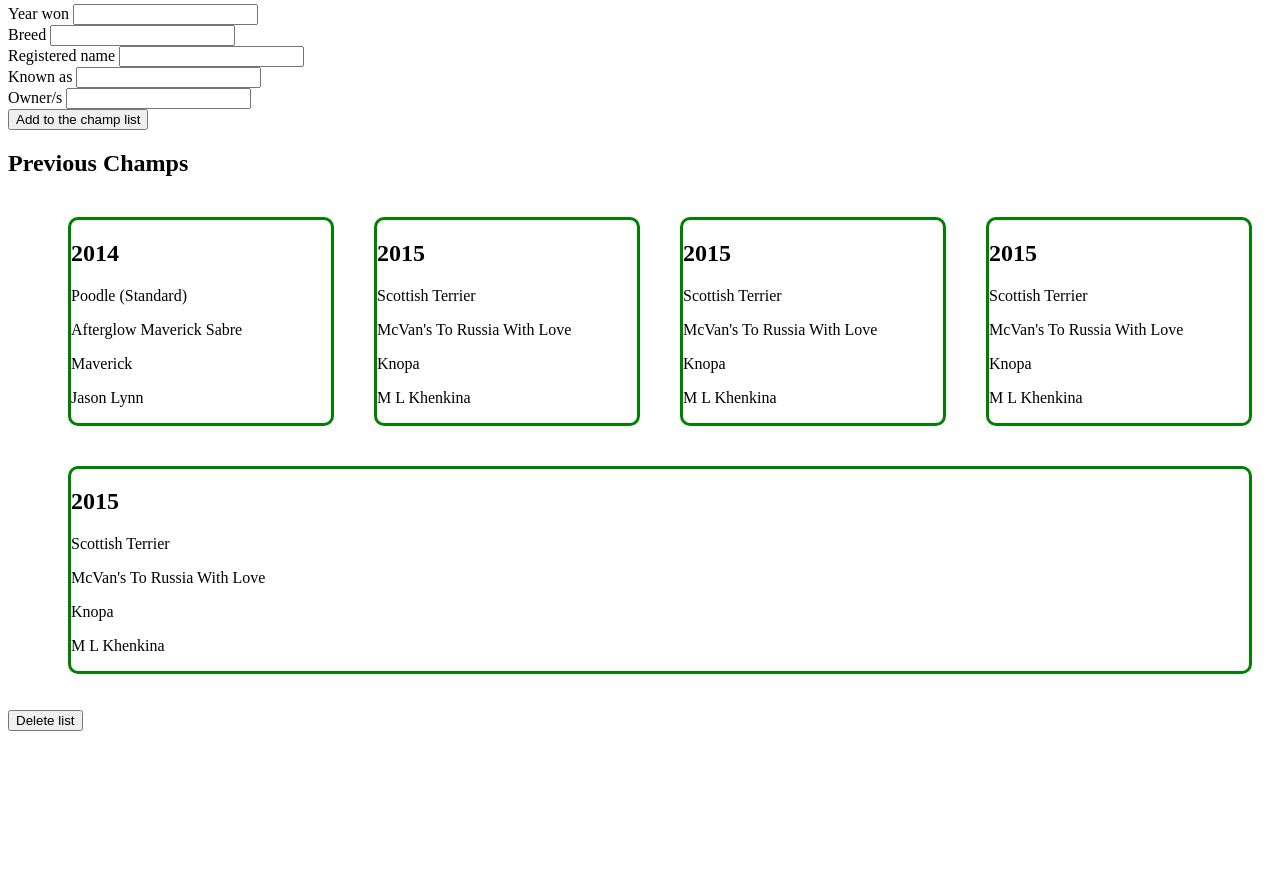
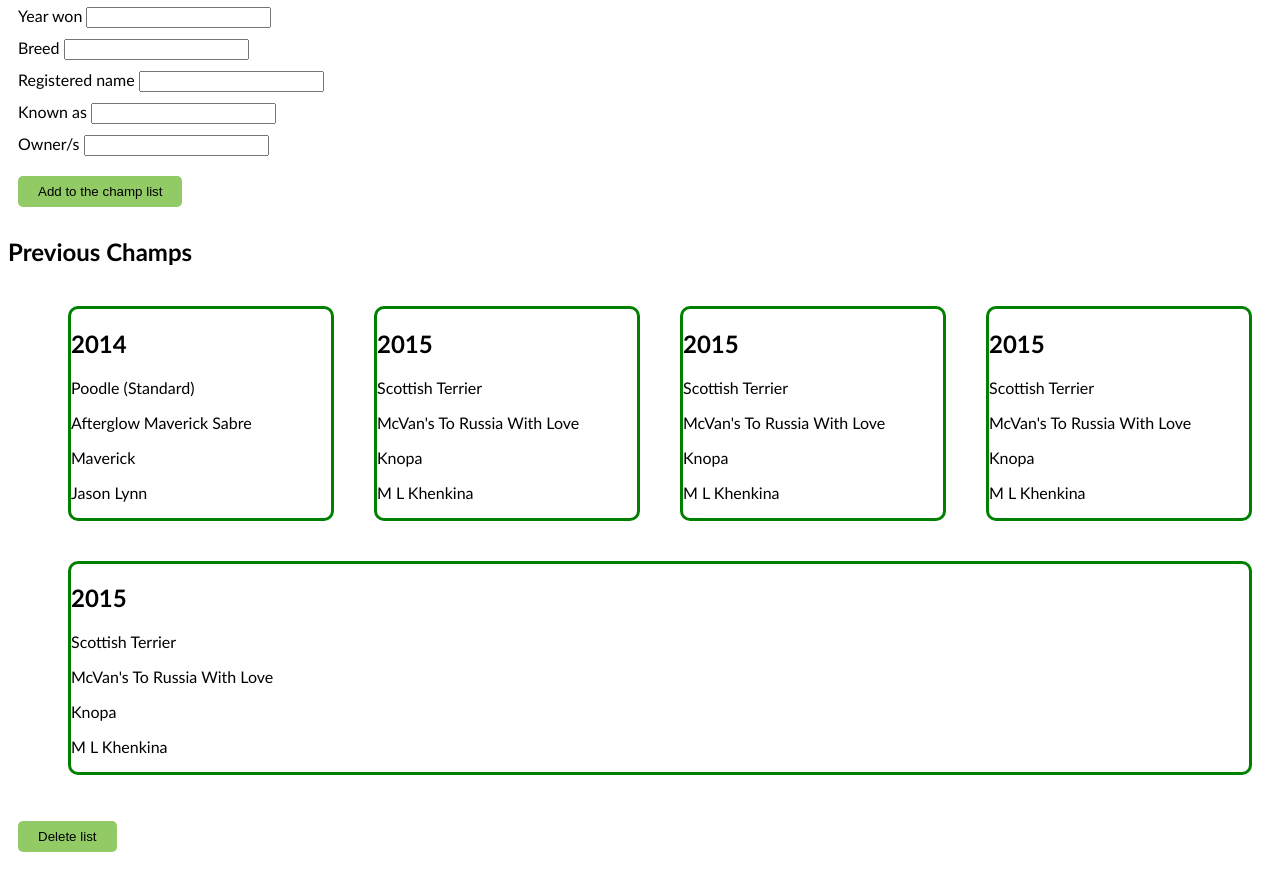
Before and after one commit to K-CUR/Wk6_Weekend_HW_Manipulating_the_DOM, a plain HTML site: page index.html in a window 1280 px wide. Shown: the part 76-946 px from the top of the page. Before the commit the page ends 815 px from the top, so only its background shows below. Drawn offline with Linux system fonts and the light colour scheme.

Commit message:
Button CSS and font

```diff
--- a/css/main.css
+++ b/css/main.css
@@ -1,3 +1,8 @@
+body {
+font-family: 'Gill Sans', 'Gill Sans MT', Calibri, 'Trebuchet MS', sans-serif;
+
+}
+
 .champ_table{
     border-style: double;
     border-collapse: collapse;
@@ -26,3 +31,23 @@ ul > li {
     margin: 20px;
     flex: 20%
 }
+
+.form_fields{
+    margin: 10px;
+
+}
+
+button {
+    margin: 10px;
+    background-color:rgba(119,191,63,0.8);
+    border: rgba(119,191,63,0.5);
+    border-radius: 5px;
+    padding: 8px 20px 8px 20px;
+}
+
+button:hover{
+    opacity: 0.6;
+    font-weight: 600;
+
+
+}
--- a/index.html
+++ b/index.html
@@ -15,23 +15,23 @@
 
     <form id="new-champ-form">
         <!-- changed action="" to id for the form -->
-        <div>
+        <div class = "form_fields">
             <label for="year">Year won</label>
             <input type="text" id ="year" required>
         </div>
-        <div>
+        <div class = "form_fields">
             <label for="breed">Breed</label>
             <input type="text" id ="breed" required>
         </div>
-        <div>
+        <div class = "form_fields">
             <label for="registered_name">Registered name</label>
             <input type="text" id ="registered_name" required>
         </div>
-        <div>
+        <div class = "form_fields">
             <label for="aka">Known as</label>
             <input type="text" id ="aka" required>
         </div>
-        <div>
+        <div class = "form_fields">
             <label for="owner">Owner/s</label>
             <input type="text" id ="owner" required>
         </div>
```
